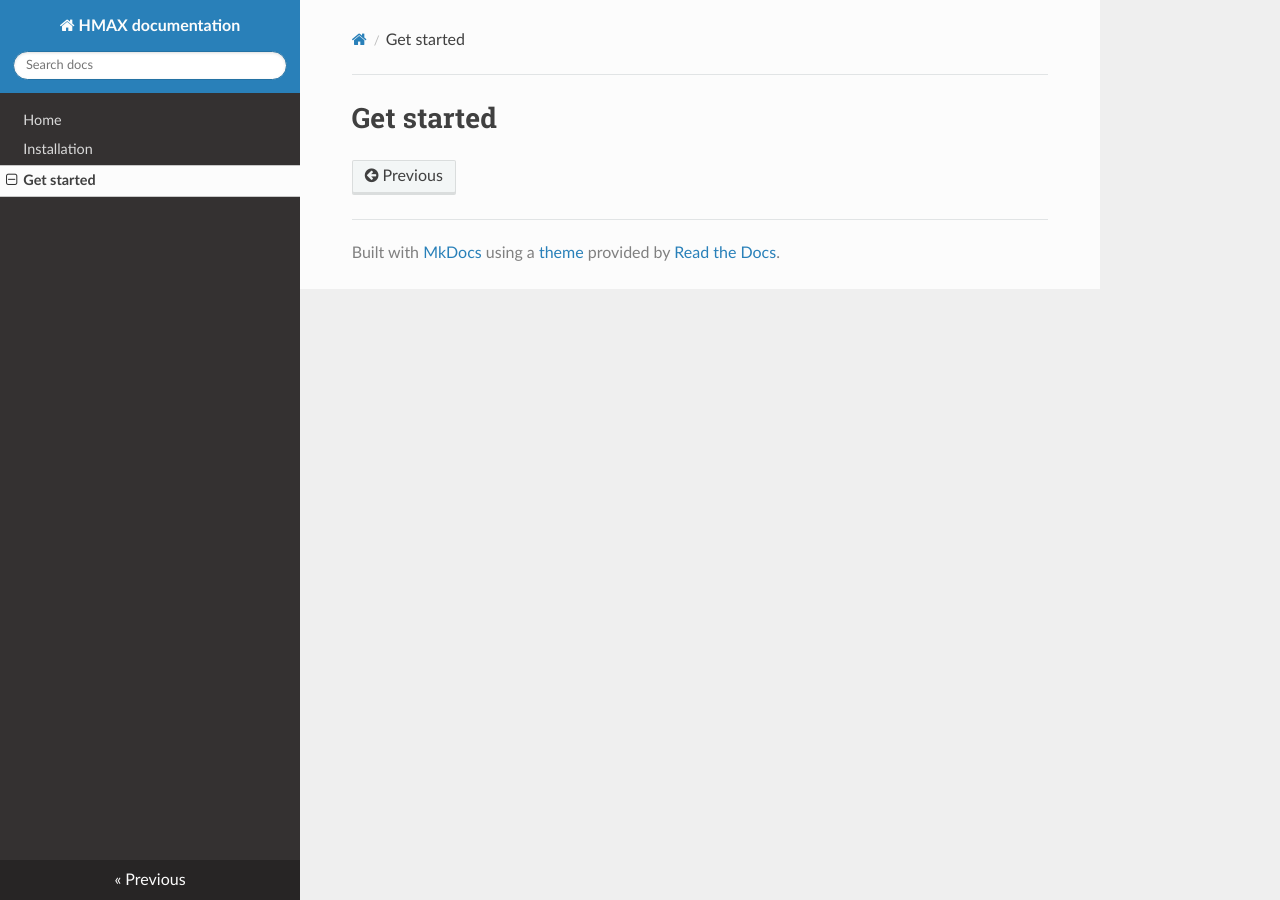
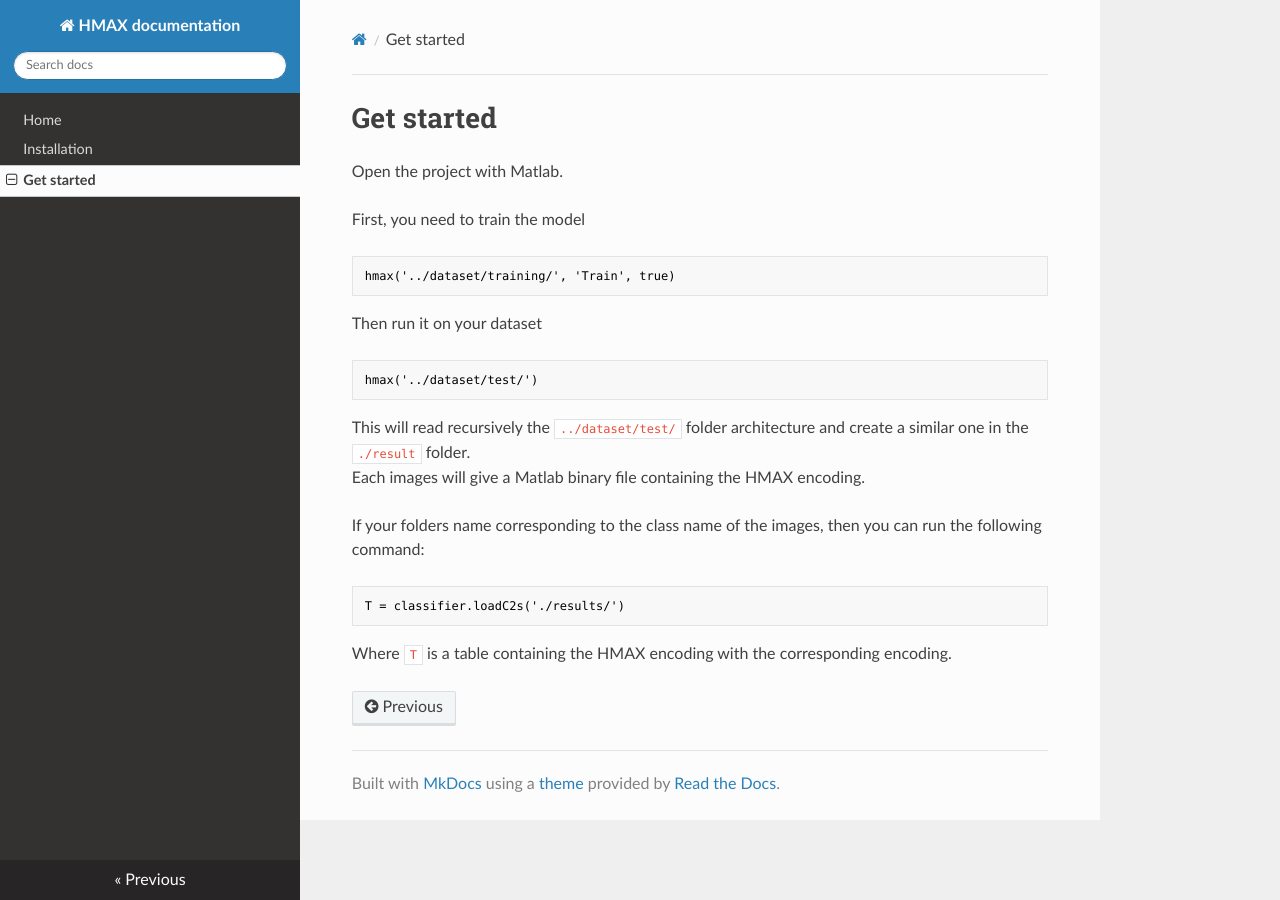
Before and after one commit to jurenoult/hmax-documentation, an MkDocs documentation site: the page built from docs/get-started.md, in a window 1280 px wide. Built offline with MkDocs 1.6.1, drawn with Linux system fonts in a browser that asks for light colours; nearby versions of some CDN libraries; old or Windows-style settings are respelled for this version of MkDocs.

Commit message:
First instructions

````diff
--- a/docs/get-started.md
+++ b/docs/get-started.md
@@ -1 +1,23 @@
 # Get started
+
+Open the project with Matlab.
+
+First, you need to train the model
+```matlab
+hmax('../dataset/training/', 'Train', true)
+```
+
+Then run it on your dataset
+```matlab
+hmax('../dataset/test/')
+```
+
+This will read recursively the `../dataset/test/` folder architecture and create a similar one in the `./result` folder.
+Each images will give a Matlab binary file containing the HMAX encoding.
+
+If your folders name corresponding to the class name of the images, then you can run the following command:
+```matlab
+T = classifier.loadC2s('./results/')
+```
+
+Where `T` is a table containing the HMAX encoding with the corresponding encoding.
````
Also changed, not shown: docs/installation.md (+19 -0 lines).
